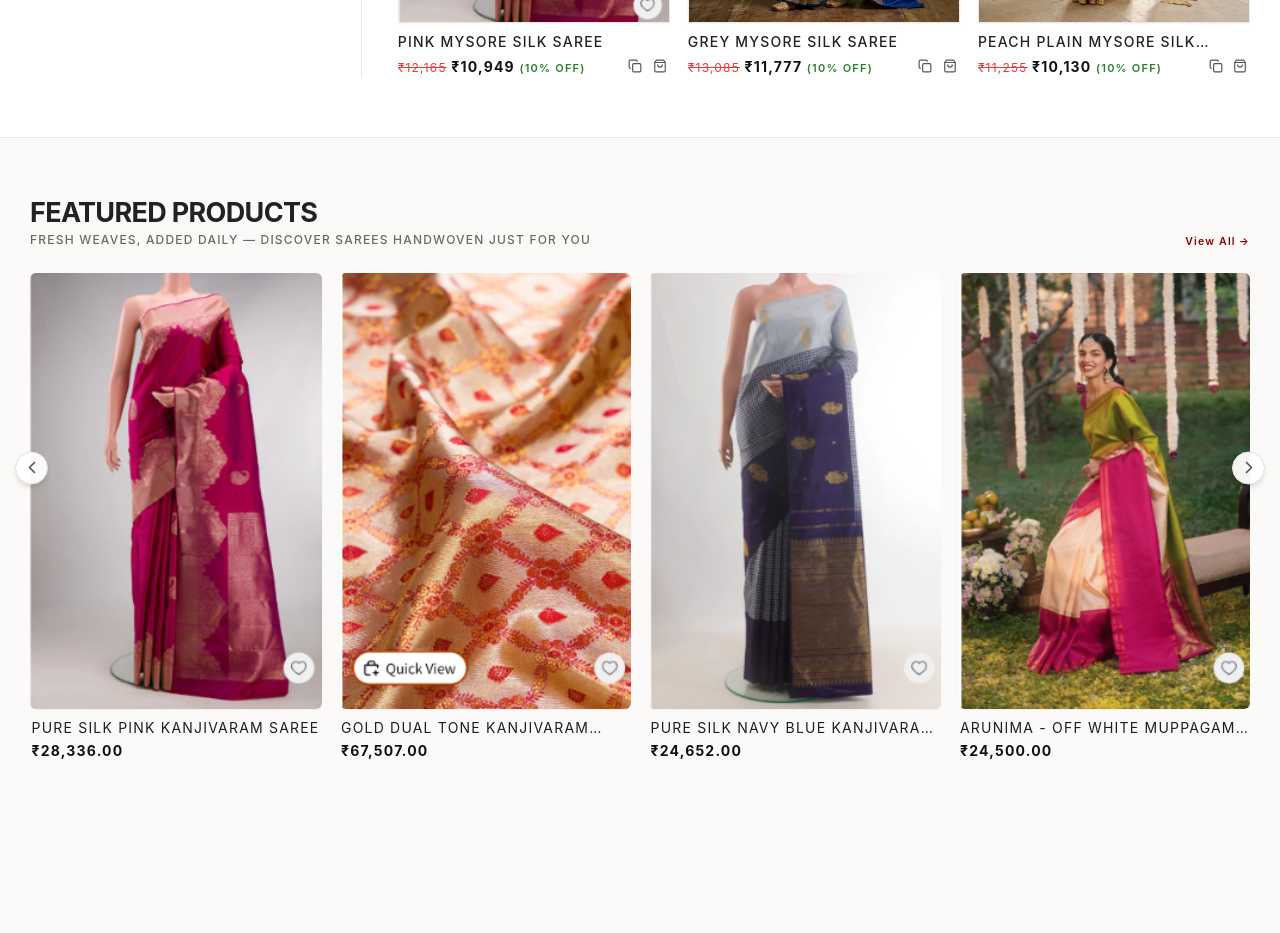
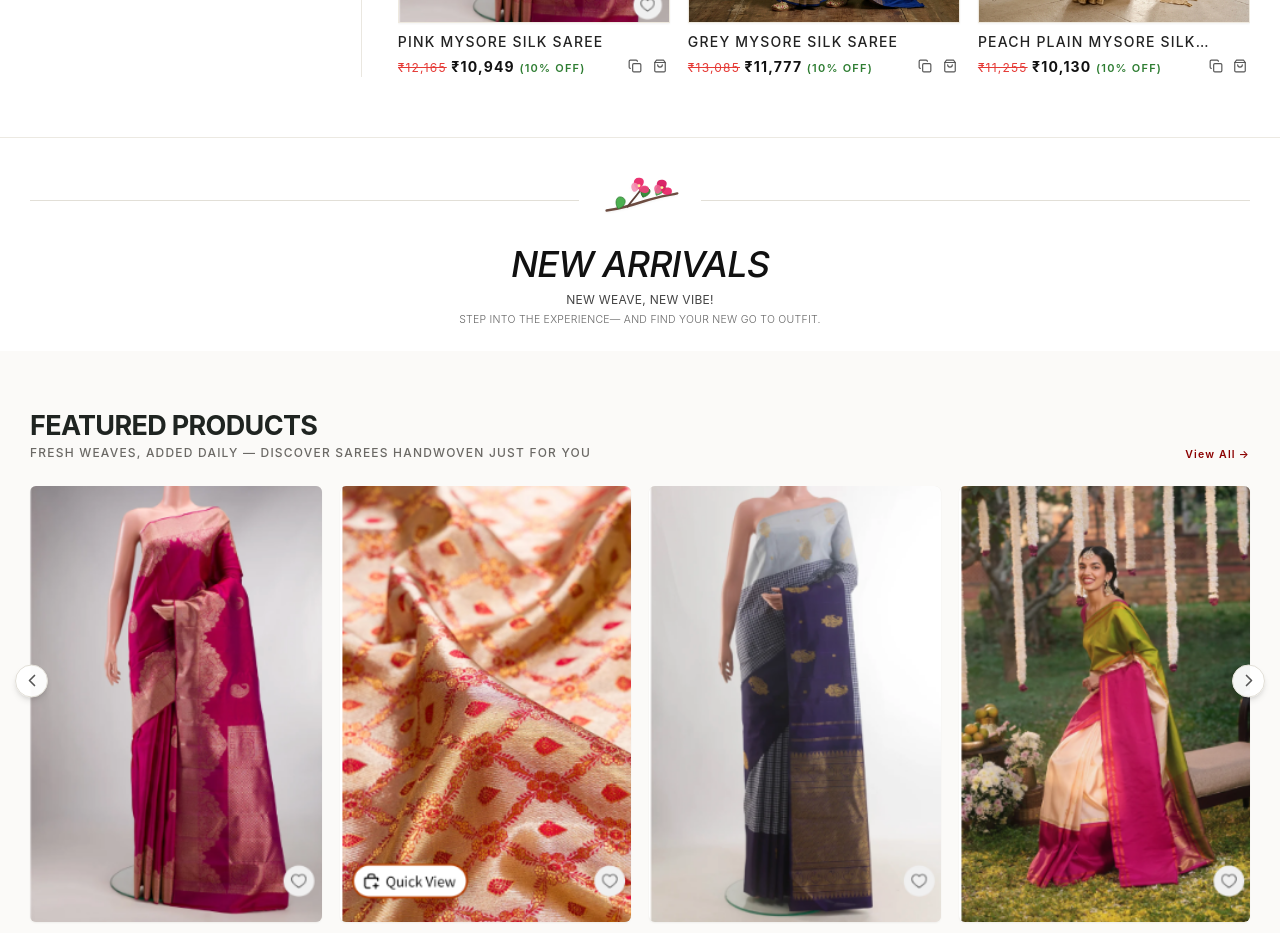
Before and after one commit to janagamsathwikpatel-art/chandrika-bridal-site, a Next.js app: page / in a window 1280 px wide. Shown: the part 2000-2933 px from the top of the page. Built offline with nearby package versions, Linux system fonts and the light colour scheme.

Commit message:
feat: add Pink Bougainvillea floral divider and New Arrivals header section between Our Collections and Featured Products

```diff
--- a/src/app/page.tsx
+++ b/src/app/page.tsx
@@ -10,6 +10,8 @@ import EditorialStory from "@/components/EditorialStory";
 import InquirySection from "@/components/InquirySection";
 import InquiryModal from "@/components/InquiryModal";
 import Footer from "@/components/Footer";
+
+import NewArrivalsDivider from "@/components/NewArrivalsDivider";
 
 export default function Home() {
   const [inquiryModalOpen, setInquiryModalOpen] = useState(false);
@@ -36,6 +38,9 @@ export default function Home() {
       {/* Customer Favourites Slider matching user screenshot */}
       <CustomerFavourites onOpenInquiry={() => setInquiryModalOpen(true)} />
 
+      {/* Pink Bougainvillea Flower Divider & New Arrivals Header */}
+      <NewArrivalsDivider />
+
       {/* Featured Products Saree Collection Grid with active category filter */}
       <SareeCollection
         onOpenInquiry={() => setInquiryModalOpen(true)}
--- /dev/null
+++ b/src/components/NewArrivalsDivider.tsx
@@ -0,0 +1,115 @@
+"use client";
+
+export default function NewArrivalsDivider() {
+  return (
+    <section className="w-full bg-[#ffffff] pt-12 pb-8 px-4 md:px-10 flex flex-col items-center justify-center text-center select-none">
+      <div className="max-w-[1440px] w-full mx-auto flex flex-col items-center">
+
+        {/* ── Pink Bougainvillea Flower Branch with Left & Right Divider Lines ── */}
+        <div className="w-full flex items-center justify-center mb-6">
+          {/* Left Hairline Rule */}
+          <div className="flex-1 border-t border-[#e2dfd7]" />
+
+          {/* Centered Pink Bougainvillea Floral Motif Vector */}
+          <div className="px-6 relative flex items-center justify-center">
+            <svg
+              width="86"
+              height="54"
+              viewBox="0 0 90 56"
+              fill="none"
+              xmlns="http://www.w3.org/2000/svg"
+              className="filter drop-shadow-sm"
+            >
+              {/* Natural Branch */}
+              <path
+                d="M10 38C25 36 38 32 50 28C62 24 75 22 84 20"
+                stroke="#6D4C41"
+                strokeWidth="2.5"
+                strokeLinecap="round"
+              />
+              <path
+                d="M32 34C36 28 42 22 46 16"
+                stroke="#5D4037"
+                strokeWidth="1.8"
+                strokeLinecap="round"
+              />
+
+              {/* Green Leaves */}
+              <path
+                d="M22 36C18 30 20 22 26 24C32 26 30 34 22 36Z"
+                fill="#4CAF50"
+                stroke="#2E7D32"
+                strokeWidth="0.8"
+              />
+              <path
+                d="M48 24C44 18 46 12 52 14C58 16 56 22 48 24Z"
+                fill="#388E3C"
+                stroke="#1B5E20"
+                strokeWidth="0.8"
+              />
+              <path
+                d="M62 22C60 16 64 10 70 12C74 14 70 20 62 22Z"
+                fill="#66BB6A"
+                stroke="#2E7D32"
+                strokeWidth="0.8"
+              />
+
+              {/* Pink / Magenta Bougainvillea Petals (Cluster 1) */}
+              <path
+                d="M42 16C36 10 38 2 46 4C52 6 48 14 42 16Z"
+                fill="#E91E63"
+                opacity="0.9"
+              />
+              <path
+                d="M44 14C50 10 56 12 54 18C50 22 42 18 44 14Z"
+                fill="#EC407A"
+                opacity="0.95"
+              />
+              <path
+                d="M38 18C34 14 36 6 42 10C46 12 42 20 38 18Z"
+                fill="#F48FB1"
+                opacity="0.9"
+              />
+
+              {/* Pink / Magenta Bougainvillea Petals (Cluster 2) */}
+              <path
+                d="M66 18C60 12 62 4 70 6C76 8 72 16 66 18Z"
+                fill="#D81B60"
+                opacity="0.95"
+              />
+              <path
+                d="M68 16C74 12 80 14 78 20C74 24 66 20 68 16Z"
+                fill="#E91E63"
+                opacity="0.9"
+              />
+              <path
+                d="M62 20C58 16 60 8 66 12C70 14 66 22 62 20Z"
+                fill="#F06292"
+                opacity="0.9"
+              />
+
+              {/* Small Petal Buds */}
+              <circle cx="44" cy="12" r="1.5" fill="#FFF59D" />
+              <circle cx="68" cy="14" r="1.5" fill="#FFF59D" />
+            </svg>
+          </div>
+
+          {/* Right Hairline Rule */}
+          <div className="flex-1 border-t border-[#e2dfd7]" />
+        </div>
+
+        {/* ── Title & Subtitles matching User Screenshot ── */}
+        <h2 className="text-3xl md:text-4xl lg:text-5xl font-serif italic text-[#111111] tracking-tight mb-3">
+          New Arrivals
+        </h2>
+        <p className="text-sm md:text-base font-sans text-[#444444] font-normal tracking-wide">
+          New Weave, New Vibe!
+        </p>
+        <p className="text-xs md:text-sm font-serif text-[#666666] tracking-wide mt-1 font-light">
+          Step into the experience— and find your new go to outfit.
+        </p>
+
+      </div>
+    </section>
+  );
+}
```
